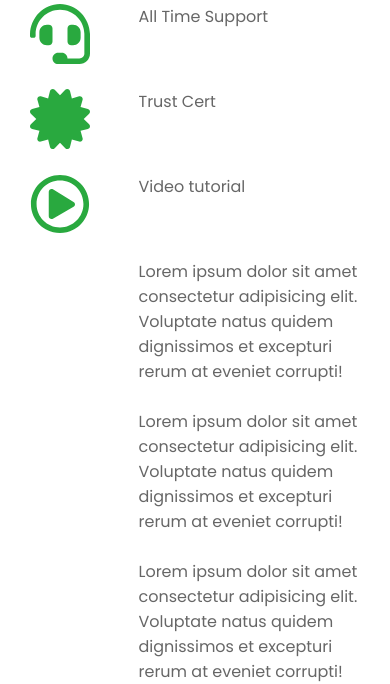
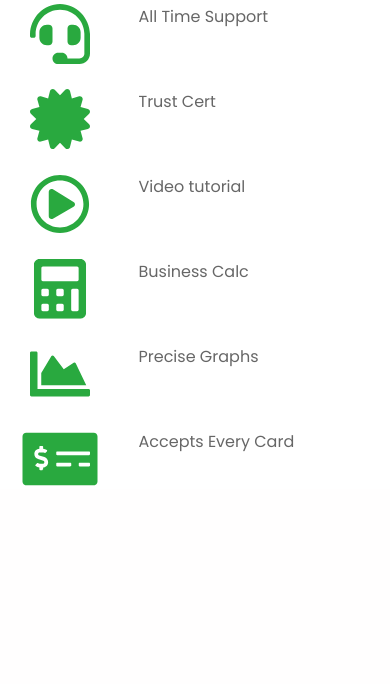
Before and after one commit to Aim-Entity/expense-tracker, a Django app: template templates/home/index.htm in a window 390 px wide. Shown: the part 3326-4010 px from the top of the page. After the commit the page ends 3812 px from the top, so only its background shows below. Run offline with Django 3.2, Linux system fonts and the light colour scheme; the template is opened without the code that fills it, so the values that code supplies are empty.

Commit message:
Phone View Home Section 5 Finished

```diff
--- a/templates/home/index.htm
+++ b/templates/home/index.htm
@@ -171,26 +171,35 @@
         </div>
 
         <div class="section5-ind">
-          <div class="ind-img"></div>
+          <img
+            src="{% static 'home/imgs/calc.svg' %}"
+            alt="Videos"
+            class="ind-img"
+          />
           <p class="ind-par">
-            Lorem ipsum dolor sit amet consectetur adipisicing elit. Voluptate
-            natus quidem dignissimos et excepturi rerum at eveniet corrupti!
+            Business Calc
           </p>
         </div>
 
         <div class="section5-ind">
-          <div class="ind-img"></div>
+          <img
+            src="{% static 'home/imgs/graph.svg' %}"
+            alt="Videos"
+            class="ind-img"
+          />
           <p class="ind-par">
-            Lorem ipsum dolor sit amet consectetur adipisicing elit. Voluptate
-            natus quidem dignissimos et excepturi rerum at eveniet corrupti!
+            Precise Graphs
           </p>
         </div>
 
         <div class="section5-ind">
-          <div class="ind-img"></div>
+          <img
+            src="{% static 'home/imgs/card.svg' %}"
+            alt="Videos"
+            class="ind-img"
+          />
           <p class="ind-par">
-            Lorem ipsum dolor sit amet consectetur adipisicing elit. Voluptate
-            natus quidem dignissimos et excepturi rerum at eveniet corrupti!
+            Accepts Every Card
           </p>
         </div>
       </div>
```
